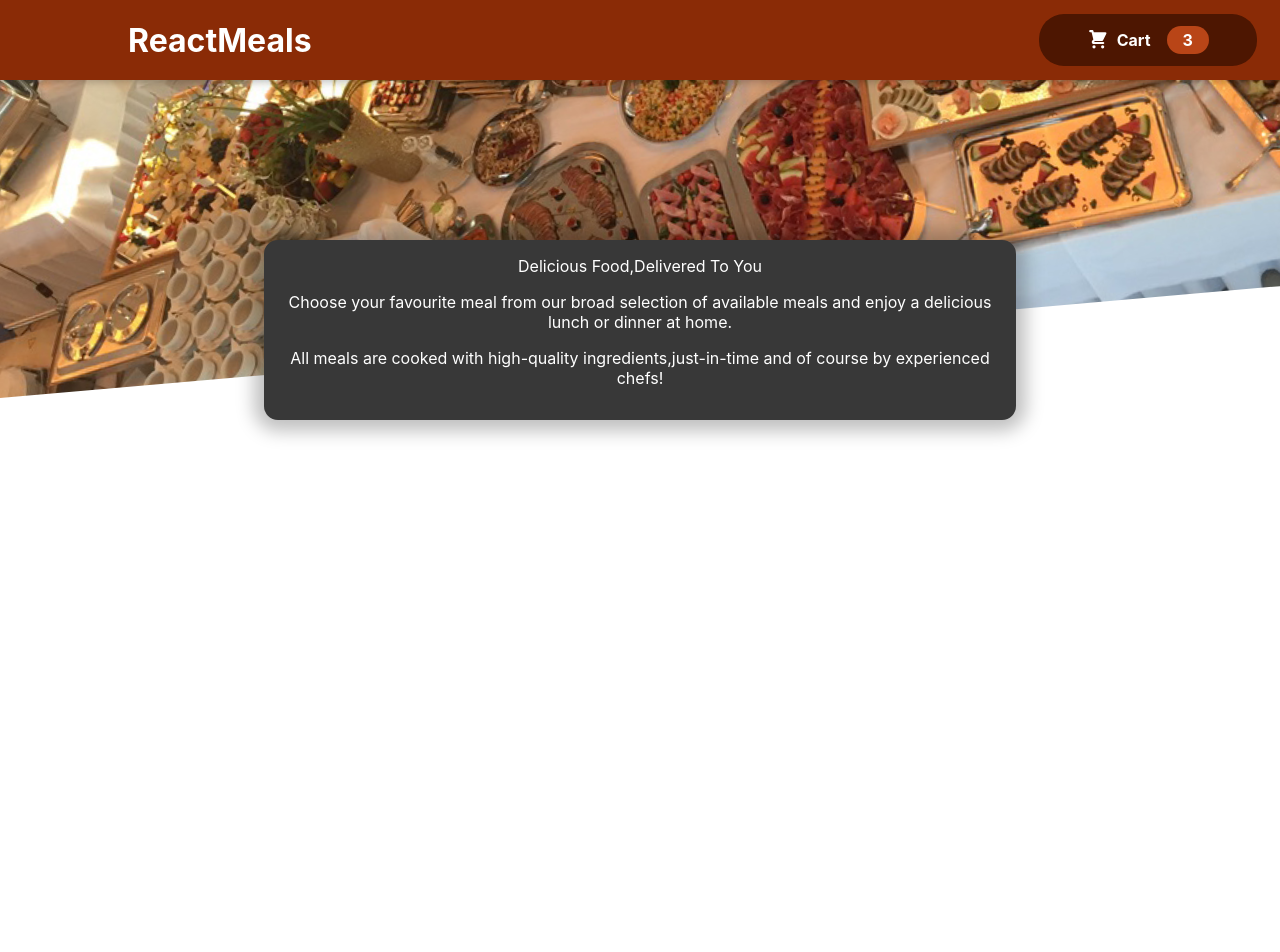
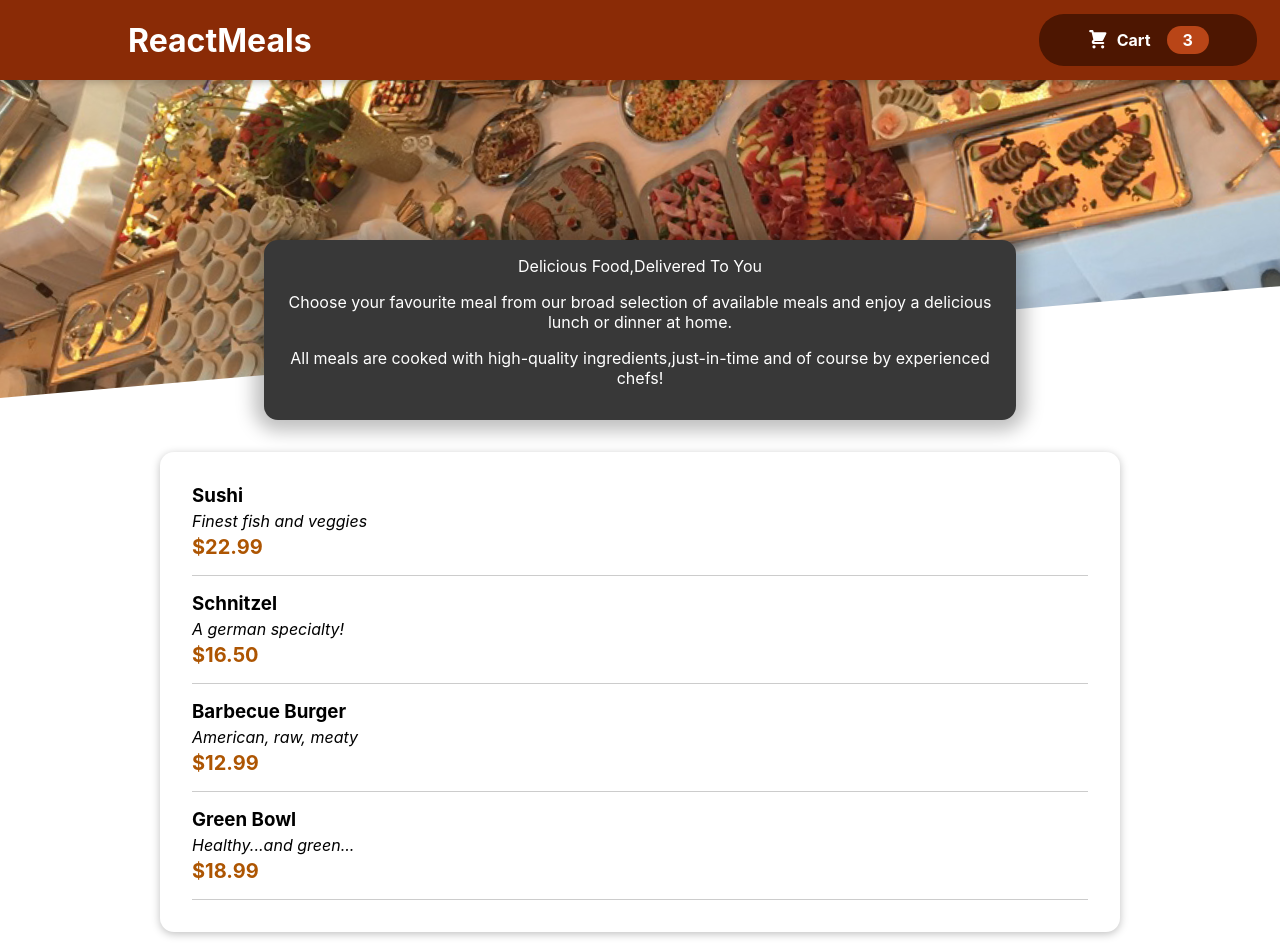
Before and after one commit to ARUNMALEWADI/Restaurants_App, a React (Create React App) app: page / in a window 1280 px wide. Shown: the top 952 px of the page. Before the commit the page ends 800 px from the top, so only its background shows below. Built offline with nearby package versions, Linux system fonts and the light colour scheme.

Commit message:
Made items visible

```diff
--- a/src/App.js
+++ b/src/App.js
@@ -1,10 +1,13 @@
 import Header from "./components/Layout/Header";
+import Meals from "./components/Layout/Meals";
 import MealsSummary from "./components/Layout/MealsSummary";
 function App() {
   return (
     <div >
       <Header></Header>
-      <MealsSummary></MealsSummary>
+      <main>
+     <Meals></Meals>
+     </main>
     </div>
   );
 }
--- /dev/null
+++ b/src/components/Layout/AvailableMeals.js
@@ -0,0 +1,38 @@
+import classes from './AvailableMeals.module.css'
+import Card from './Card';
+import MealItem from './MealItem';
+const DUMMY_MEALS = [
+    {
+      id: 'm1',
+      name: 'Sushi',
+      description: 'Finest fish and veggies',
+      price: 22.99,
+    },
+    {
+      id: 'm2',
+      name: 'Schnitzel',
+      description: 'A german specialty!',
+      price: 16.5,
+    },
+    {
+      id: 'm3',
+      name: 'Barbecue Burger',
+      description: 'American, raw, meaty',
+      price: 12.99,
+    },
+    {
+      id: 'm4',
+      name: 'Green Bowl',
+      description: 'Healthy...and green...',
+      price: 18.99,
+    },
+  ];
+const AvailableMeals=()=>{
+    const meals=DUMMY_MEALS.map((meal )=> <MealItem key={meal.id} name={meal.name} price={meal.price} description={meal.description}></MealItem>)
+    return <section className={classes.meals}>
+        <Card> <ul>{meals}</ul></Card>
+
+    </section>
+
+}
+export default AvailableMeals;
--- /dev/null
+++ b/src/components/Layout/AvailableMeals.module.css
@@ -0,0 +1,25 @@
+.meals {
+
+    max-width: 60rem;
+    width: 90%;
+    margin: 2rem auto;
+    animation: meals-appear 1s ease-out forwards;
+  }
+
+  .meals ul {
+    list-style: none;
+    margin: 0;
+    padding: 0;
+  }
+
+  @keyframes meals-appear {
+    from {
+      opacity: 0;
+      transform: translateY(3rem);
+    }
+
+    to {
+      opacity: 1;
+      transform: translateY(0);
+    }
+  }
--- /dev/null
+++ b/src/components/Layout/Card.js
@@ -0,0 +1,11 @@
+import React from 'react'
+import classes from './Card.module.css'
+
+
+function Card(props) {
+  return (
+    <div className={classes.card}>{props.children}</div>
+  )
+}
+
+export default Card
--- /dev/null
+++ b/src/components/Layout/Card.module.css
@@ -0,0 +1,6 @@
+.card {
+    padding: 1rem;
+    box-shadow: 0 2px 8px rgba(0, 0, 0, 0.25);
+    border-radius: 14px;
+    background-color: white;
+  }
--- /dev/null
+++ b/src/components/Layout/MealItem.js
@@ -0,0 +1,16 @@
+import React from 'react'
+import classes from './MealItem.module.css'
+
+function MealItem(props) {
+    const price =`$${props.price.toFixed(2)}`;
+  return <li className={classes.meal}>
+    <div>
+        <h3>{props.name}</h3>
+        <div className={classes.description}>{props.description}</div>
+        <div className={classes.price}>{price}</div>
+    </div>
+  </li>
+
+}
+
+export default MealItem
--- /dev/null
+++ b/src/components/Layout/MealItem.module.css
@@ -0,0 +1,22 @@
+.meal {
+    display: flex;
+    justify-content: space-between;
+    margin: 1rem;
+    padding-bottom: 1rem;
+    border-bottom: 1px solid #ccc;
+  }
+
+  .meal h3 {
+    margin: 0 0 0.25rem 0;
+  }
+
+  .description {
+    font-style: italic;
+  }
+
+  .price {
+    margin-top: 0.25rem;
+    font-weight: bold;
+    color: #ad5502;
+    font-size: 1.25rem;
+  }
--- /dev/null
+++ b/src/components/Layout/Meals.js
@@ -0,0 +1,12 @@
+import React, { Fragment } from 'react'
+import MealsSummary from './MealsSummary'
+import AvailableMeals from './AvailableMeals'
+
+function Meals() {
+  return <Fragment>
+    <MealsSummary/>
+<AvailableMeals/>
+  </Fragment>
+}
+
+export default Meals
```
Also changed, not shown: src/components/Layout/Input.js (added, +9 -0 lines), src/components/Layout/Input.module.css (added, +18 -0 lines), src/components/Layout/MealitemForm.js (added, +9 -0 lines), src/components/Layout/MealitemForm.module.css (added, +20 -0 lines).
